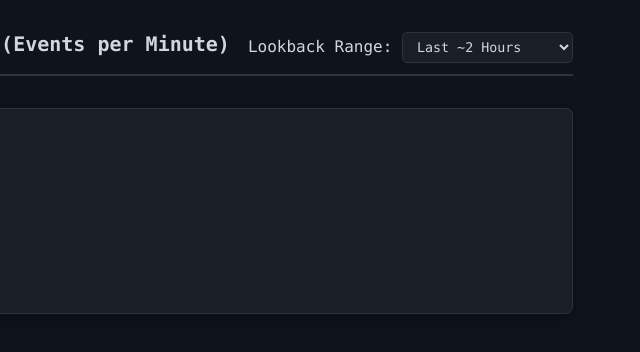
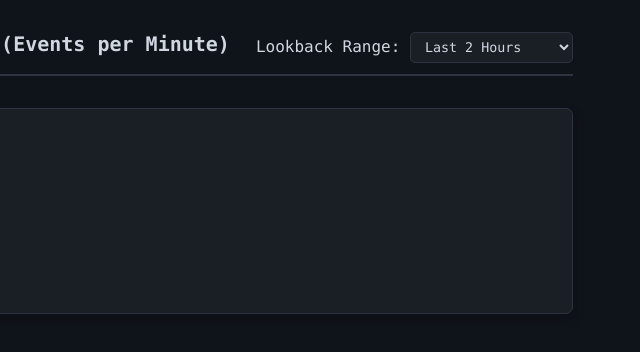
Before and after one commit to Jameeur/Individual-Project, a plain HTML site: page graph.html in a window 1280 px wide. Shown: the full height of the page, 587-1227 px from the left. Drawn offline with nearby package versions, Linux system fonts and the light colour scheme; no server answers.

Commit message:
Update graph.html

```diff
--- a/graph.html
+++ b/graph.html
@@ -47,9 +47,9 @@
             <div style="float: right;">
                 <label for="timeRange">Lookback Range: </label>
                 <select id="timeRange" onchange="refreshChart()">
-                    <option value="500">Last ~30 Minutes</option>
-                    <option value="2000" selected>Last ~2 Hours</option>
-                    <option value="5000">Last ~6 Hours</option>
+                    <option value="500">Last 30 Minutes</option>
+                    <option value="2000" selected>Last 2 Hours</option>
+                    <option value="5000">Last 6 Hours</option>
                 </select>
             </div>
         </header>
```
